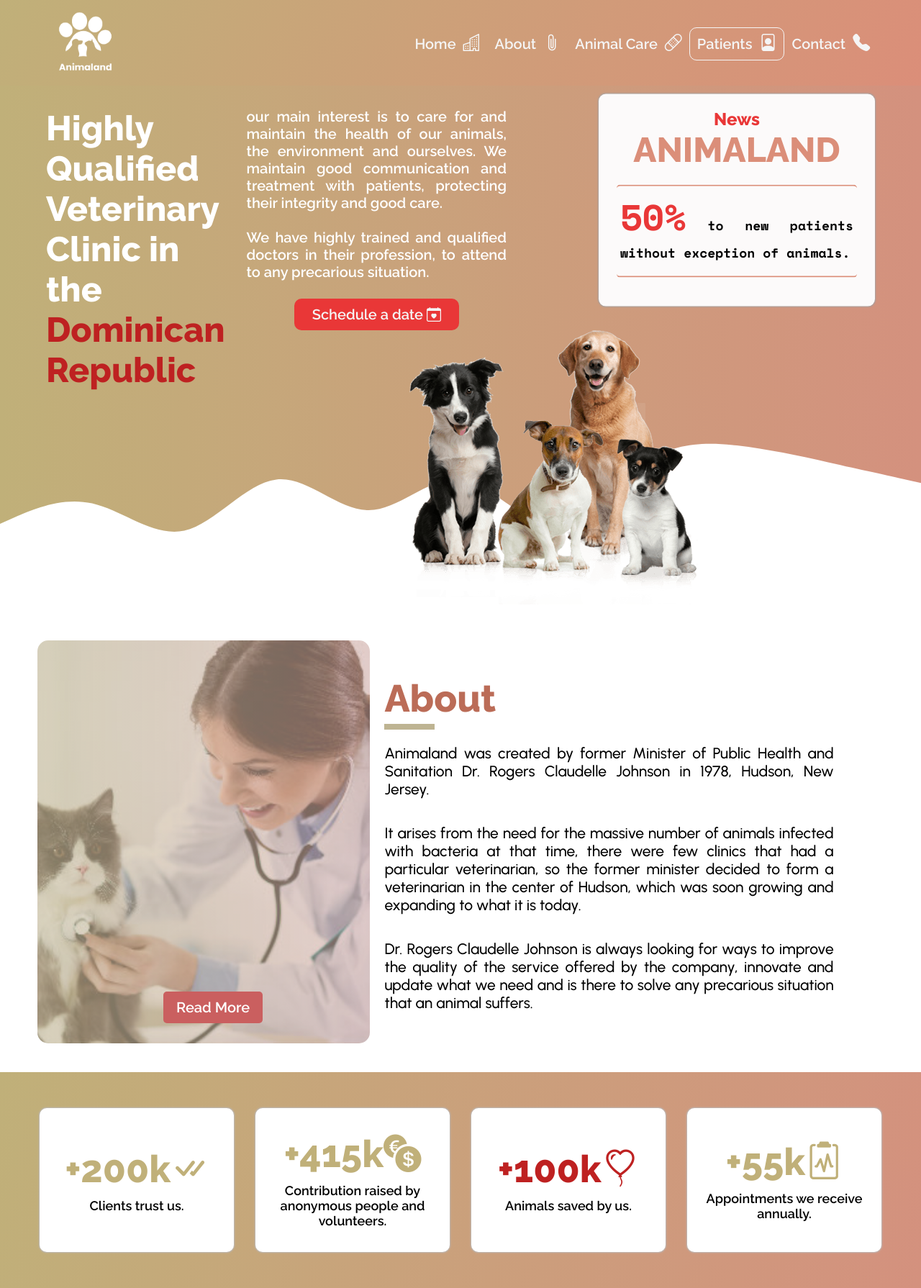
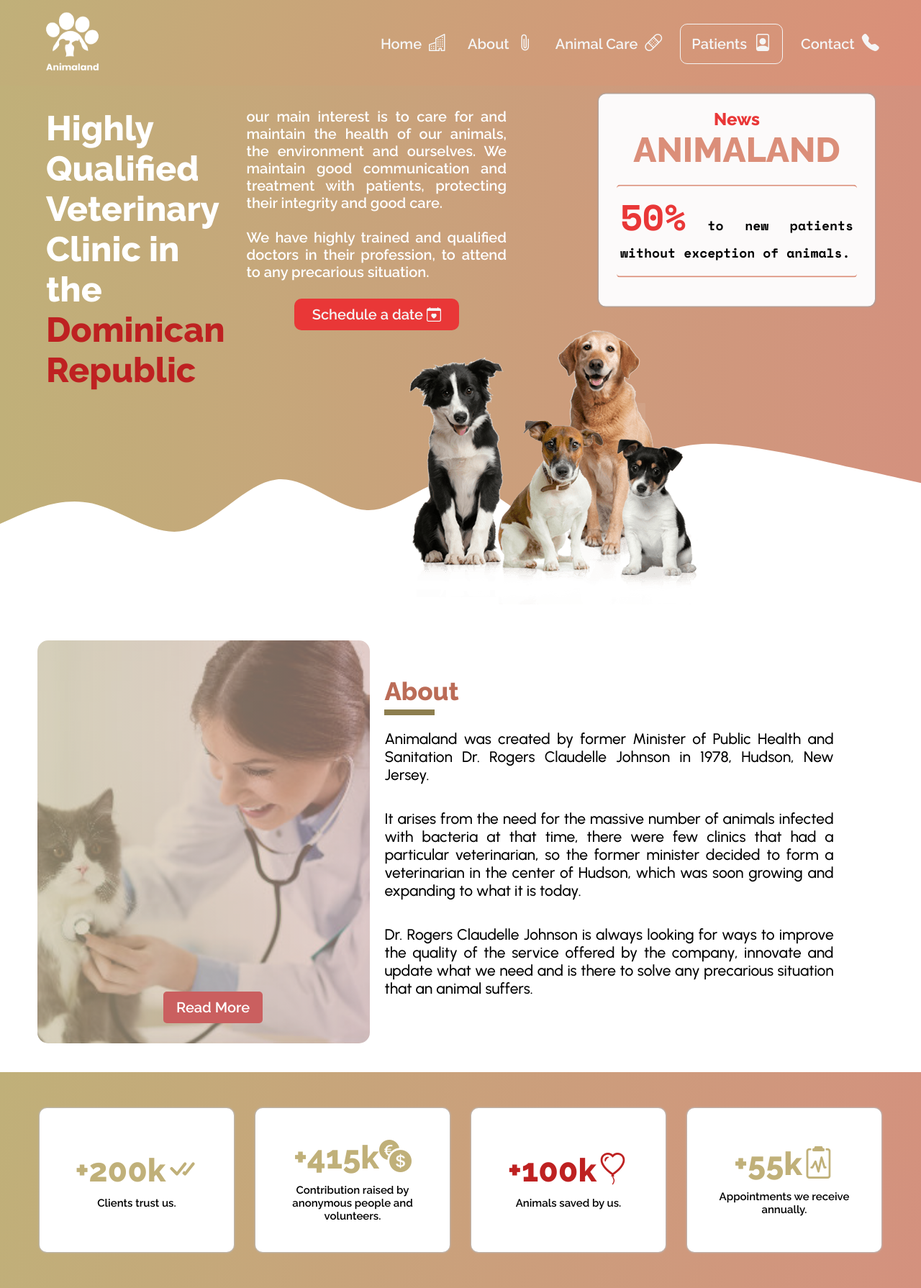
Before and after one commit to Yanugod/animalandClinic, a PHP site: page / in a window 1280 px wide. Shown: the whole page at 72% size. Run offline with PHP 8.4, Linux system fonts and the light colour scheme.

Commit message:
Cambios al header

```diff
--- a/public/Css/main.css
+++ b/public/Css/main.css
@@ -47,7 +47,6 @@
   justify-content: space-between;
   align-items: center;
   list-style: none;
-  transition: 1s all;
 }
 
 .menu-toggle {
@@ -55,13 +54,14 @@
   transform: translateX(0%);
 }
 
-.hero__links li:hover a {
-  padding-bottom: 5px;
+.hero__links li:hover .hero__link {
+  padding-left: 10px;
+  width: 50%;
   border-bottom: 2px solid white;
 }
 
 .hero__links li a {
-  padding: 10px;
+  padding: 15px;
   text-decoration: none;
   color: whitesmoke;
   font-size: 20px;
@@ -77,6 +77,8 @@
   border: 1px solid;
   border-radius: 10px;
   transition: 0.4s ease-in-out;
+  margin-left: 10px;
+  margin-right: 10px;
 }
 
 .hero__link--patients:hover {
@@ -272,7 +274,7 @@
 .hero__about-title {
   font-size: 35px;
   color: #bb6c57;
-  border-bottom: 8px solid #beb492;
+  border-bottom: 8px solid #8d7e4e;
   width: 10%;
   padding-bottom: 5px;
   margin-bottom: 20px;
@@ -330,12 +332,12 @@
 
 .hero__newmess-title {
   text-align: center;
-  font-size: 35px;
+  font-size: 45px;
   color: #c0b079;
 }
 
 .hero__newness-paragraph {
-  font-size: 18px;
+  font-size: 15px;
   margin-top: 10px;
   color: black !important;
 }
@@ -525,14 +527,13 @@
   }
 
   .hero__newmess-title {
-    font-size: 25px;
+    font-size: 50px;
   }
-
-  .hero__newmess-title i {
+  .hero__newmess-title .hero__newmess-title i {
     padding-left: 15px;
   }
 
   .hero__newness-paragraph {
-    font-size: 16px;
+    font-size: 15px;
   }
 }/*# sourceMappingURL=main.css.map */
--- a/public/Css/main.scss
+++ b/public/Css/main.scss
@@ -3,7 +3,8 @@
 @import url('https://fonts.googleapis.com/css2?family=Space+Mono:ital,wght@0,700;1,700&display=swap');
 
 @import url('https://fonts.googleapis.com/css2?family=Poppins&family=Urbanist:wght@500;700&display=swap');
-*{
+
+* {
     margin: 0;
     padding: 0;
     box-sizing: border-box;
@@ -11,19 +12,19 @@
     scroll-behavior: smooth;
 }
 
-::selection{
+::selection {
     background: transparent;
     border: none;
 }
 
-.hero{
+.hero {
     width: 100%;
-    background: url(../img/perros.png) no-repeat bottom 30px left 550px , url(../icon/wave.svg) no-repeat bottom, linear-gradient(90deg, #c0b079 0%, #d4917e 100%);
+    background: url(../img/perros.png) no-repeat bottom 30px left 550px, url(../icon/wave.svg) no-repeat bottom, linear-gradient(90deg, #c0b079 0%, #d4917e 100%);
     min-height: 870px;
     display: flex;
 }
 
-.hero__menu{
+.hero__menu {
     background-image: linear-gradient(120deg, #c0b079 0%, #db8e79 100%);
     display: flex;
     justify-content: space-around;
@@ -31,34 +32,34 @@
     z-index: 999999999;
 }
 
-.hero__logo{
+.hero__logo {
     width: 30%;
 }
 
-.hero__logo .hero__img{
+.hero__logo .hero__img {
     width: 30%;
 }
 
-.hero__links{
+.hero__links {
     display: flex;
     justify-content: space-between;
     align-items: center;
     list-style: none;
-   transition: 1s all;
 }
 
-.menu-toggle{
+.menu-toggle {
     transition: .5s ease-in-out;
     transform: translateX(0%);
 }
 
-.hero__links li:hover a{
-    padding-bottom: 5px;
+.hero__links li:hover .hero__link {
+    padding-left: 10px;
+    width: 50%;
     border-bottom: 2px solid white;
 }
 
-.hero__links li a{
-    padding: 10px;
+.hero__links li a {
+    padding: 15px;
     text-decoration: none;
     color: whitesmoke;
     font-size: 20px;
@@ -71,25 +72,27 @@
 }
 
 
-.hero__link--patients{
+.hero__link--patients {
     border: 1px solid;
     border-radius: 10px;
     transition: .4s ease-in-out;
+    margin-left: 10px;
+    margin-right: 10px;
 }
 
-.hero__link--patients:hover{
+.hero__link--patients:hover {
     border: none;
     background-color: white;
     color: #d4917e;
 }
 
-.hero__menu-icon{
+.hero__menu-icon {
     display: none;
 }
 
 /*=====HEADER PRINCIPAL=====*/
 
-.hero__principal{
+.hero__principal {
     margin: 0 auto;
     margin-bottom: 20px;
     position: relative;
@@ -97,35 +100,35 @@
     width: 50%;
 }
 
-.hero__texts--principal{
+.hero__texts--principal {
     width: 100%;
     display: flex;
     gap: 20px;
 }
 
-.hero__text{
+.hero__text {
     display: flex;
     flex-direction: column;
     gap: 25px;
     align-items: center;
 }
 
-.hero__title--principal{
-    color:white;
+.hero__title--principal {
+    color: white;
     font-size: 3em;
 }
 
-.hero__title--principal span{
+.hero__title--principal span {
     color: #be2121;
 }
 
-.hero__paragraph--principal{
-    color:white;
+.hero__paragraph--principal {
+    color: white;
     font-size: 20px;
     text-align: justify;
 }
 
-.hero__btn--principal{
+.hero__btn--principal {
     width: max-content;
     color: whitesmoke;
     text-decoration: none;
@@ -136,11 +139,11 @@
     transition: .5s all;
 }
 
-.hero__btn--principal:hover{
+.hero__btn--principal:hover {
     background-color: #ca3636;
 }
 
-.hero__container--card{
+.hero__container--card {
     margin: 0 auto;
     margin-bottom: 20px;
     position: relative;
@@ -149,17 +152,17 @@
     animation: movimiento-card 2s alternate-reverse infinite ease-in-out;
 }
 
-@keyframes movimiento-card{
-    0%{
+@keyframes movimiento-card {
+    0% {
         transform: translateY(-10px);
     }
 
-    100%{
+    100% {
         transform: translateY(20px);
     }
 }
 
-.hero__card{
+.hero__card {
     background-color: #fcfafa;
     box-shadow: 0 0 2px 1px rgba(165, 162, 162, 0.993);
     border-radius: 10px;
@@ -167,21 +170,22 @@
     flex-direction: column;
 }
 
-.hero__title--card{
-    color: #e93737;;
+.hero__title--card {
+    color: #e93737;
+    ;
     text-align: center;
     padding-top: 10px;
-    padding-bottom:6px;
+    padding-bottom: 6px;
     font-size: 1.7m;
 }
 
-.hero__title--card span{
+.hero__title--card span {
     color: #db8e79;
     font-size: 2em;
     text-transform: uppercase;
 }
 
-.hero__paragraph--card{
+.hero__paragraph--card {
     color: black;
     font-size: 18px;
     font-family: 'Space Mono', sans-serif;
@@ -196,20 +200,21 @@
     position: relative;
 }
 
-.hero__paragraph--card span{
+.hero__paragraph--card span {
     font-size: 50px;
-    color: #e93737;;
+    color: #e93737;
+    ;
     font-family: 'Space Mono', sans-serif;
 }
 
-.hero__img--header{
+.hero__img--header {
     display: flex;
     justify-content: center;
     width: 90%;
     margin: 0 auto;
 }
 
-.hero__img--principal{
+.hero__img--principal {
     width: 50%;
     margin: 0 auto;
     display: none;
@@ -217,7 +222,7 @@
 
 /*=====SECCION ABOUT=====*/
 
-.hero__about{
+.hero__about {
     width: 95%;
     min-height: 600px;
     margin: 0 auto;
@@ -228,21 +233,22 @@
     gap: 20px;
 }
 
-.hero__about-dr{
+.hero__about-dr {
     display: none;
 }
 
-.hero__about-img{
+.hero__about-img {
     width: 40%;
     background: linear-gradient(90deg, #c0af7986 0%, #d4917e6b 100%), url(../img/doctor.jpg) no-repeat;
     background-size: cover;
     background-position: center;
     border-radius: 15px;
     opacity: .8;
-    position: relative;;
+    position: relative;
+    ;
 }
 
-.hero__about-img a{
+.hero__about-img a {
     padding: 10px 18px;
     font-size: 20px;
     color: white;
@@ -254,45 +260,45 @@
     left: 175px;
 }
 
-.hero__about-texts{
+.hero__about-texts {
     width: 60%;
     position: relative;
     top: 50px;
 }
 
-.hero__about-title{
+.hero__about-title {
     font-size: 35px;
     color: #bb6c57;
-    border-bottom: 8px solid #beb492;
+    border-bottom: 8px solid #8d7e4e;
     width: 10%;
     padding-bottom: 5px;
     margin-bottom: 20px;
 }
 
-.hero__about-paragraph{
+.hero__about-paragraph {
     width: 90%;
     font-size: 21px;
     font-family: 'Poppins', sans-serif;
     text-align: justify;
 }
 
-.hero__about-paragraph p{
+.hero__about-paragraph p {
     margin-bottom: 5px;
     font-family: 'Urbanist', sans-serif;
     font-weight: 500;
 }
 
-.hero__newness{
+.hero__newness {
     background: linear-gradient(100deg, #c0b079 0%, #d4917e 100%);
     min-height: 300px;
     width: 100%;
     display: flex;
     justify-content: center;
     align-items: center;
-    gap:30px;
+    gap: 30px;
 }
 
-.hero__newness-cards{
+.hero__newness-cards {
     box-shadow: 0 0 2px 1px rgba(187, 184, 184, 0.993);
     background-color: white;
     border-radius: 10px;
@@ -305,27 +311,27 @@
     padding: .1px;
 }
 
-.newness-cards--red{
+.newness-cards--red {
     animation: mov-newness-card 2s alternate ease infinite;
 }
 
-.newness-cards--red .hero__newmess-title{
+.newness-cards--red .hero__newmess-title {
     color: #be2121;
 }
 
-.hero__newness-cards .newness-card{
+.hero__newness-cards .newness-card {
     text-align: center;
     width: 90%;
 }
 
-.hero__newmess-title{
+.hero__newmess-title {
     text-align: center;
-    font-size: 35px;
+    font-size: 45px;
     color: #c0b079;
 }
 
-.hero__newness-paragraph{
-    font-size: 18px;
+.hero__newness-paragraph {
+    font-size: 15px;
     margin-top: 10px;
     color: black !important;
 }
@@ -334,9 +340,9 @@
 
 /*=====MOBILE=====*/
 
-@media screen and (max-width: 425px){
+@media screen and (max-width: 425px) {
 
-    .hero__menu{
+    .hero__menu {
         background-image: linear-gradient(120deg, #c0b079 0%, #db8e79 100%);
         display: flex;
         justify-content: space-around;
@@ -344,16 +350,16 @@
         z-index: 999999999;
     }
 
-    .hero__logo{
+    .hero__logo {
         padding: 10px;
         width: 70%;
     }
 
-    .hero__logo .hero__img{
+    .hero__logo .hero__img {
         width: 38%;
     }
 
-    .hero__links{
+    .hero__links {
         display: flex;
         flex-direction: column;
         align-content: center;
@@ -368,36 +374,36 @@
         z-index: 99999;
     }
 
-    .menu-toggle{
+    .menu-toggle {
         transition: .5s ease;
         transform: translateX(0%);
     }
 
-    .hero__links li{
+    .hero__links li {
         height: 200px;
         position: relative;
         top: 25px;
     }
 
-    .hero__links li a{
+    .hero__links li a {
         padding: 10px;
         text-decoration: none;
         color: whitesmoke;
         font-size: 20px;
     }
 
-    .hero__link--patients{
+    .hero__link--patients {
         border: 1px solid;
         border-radius: 10px;
     }
 
-    .hero__link--patients:hover{
+    .hero__link--patients:hover {
         border: none;
         background-color: white;
         color: #d4917e;
     }
 
-    .hero__menu-icon{
+    .hero__menu-icon {
         background: transparent;
         color: white;
         font-size: 30px;
@@ -409,67 +415,68 @@
 
     }
 
-    .hero__menu-icon i{
+    .hero__menu-icon i {
         cursor: pointer;
     }
 
     /*INICIO CONTENIDO*/
 
-    .hero{
+    .hero {
         flex-direction: column;
         min-height: 1000px;
     }
-    .hero__principal{
+
+    .hero__principal {
         order: 1;
         width: 90%;
         top: 125px;
     }
 
-    .hero__texts--principal{
+    .hero__texts--principal {
         flex-direction: column;
         width: 100%;
     }
 
-    .hero__title--principal{
+    .hero__title--principal {
         font-size: 30px;
         text-align: center;
         margin-top: 10px;
     }
 
-    .hero__title--principal span{
+    .hero__title--principal span {
         color: #be2121;
         font-size: 30px;
     }
 
-    .hero__paragraph--principal{
+    .hero__paragraph--principal {
         font-size: 17px;
         gap: -40px;
     }
 
-    .hero__btn--principal{
+    .hero__btn--principal {
         font-size: 18px;
         padding: 10px 15px;
         margin-bottom: 15px;
     }
 
     /*CARD NEWS*/
-    .hero__container--card{
+    .hero__container--card {
         width: 90%;
         top: 140px;
         padding: .1px;
     }
 
-    .hero__paragraph--card{
+    .hero__paragraph--card {
         font-size: 15px;
     }
 
-    .hero__img--principal{
+    .hero__img--principal {
         display: inline-block;
     }
 
     /*=====CARD NEWS HEADER=====*/
 
-    .hero__about{
+    .hero__about {
         width: 100%;
         display: flex;
         flex-flow: column;
@@ -477,35 +484,35 @@
         top: 0px;
     }
 
-    .hero__about-img{
+    .hero__about-img {
         width: 100%;
         height: 200px;
 
     }
 
-    .hero__about--img{
+    .hero__about--img {
         width: 50%;
         visibility: hidden;
     }
 
-    .hero__about-img a{
+    .hero__about-img a {
         font-size: 13px;
         bottom: 5%;
         left: 125px;
     }
 
-    .hero__about-texts{
+    .hero__about-texts {
         width: 100%;
         top: 3px;
     }
 
-    .hero__about-title{
+    .hero__about-title {
         font-size: 28px;
         width: 15%;
         border-bottom: 6px solid #c0b079;
     }
 
-    .hero__about-paragraph{
+    .hero__about-paragraph {
         width: 98%;
         font-size: 19px;
     }
@@ -513,25 +520,25 @@
 
     /*=====CARD NEWNESS=====*/
 
-    .hero__newness{
+    .hero__newness {
         display: flex;
         flex-flow: column wrap;
     }
 
-    .hero__newness-cards{
+    .hero__newness-cards {
         margin-top: 15px;
         margin-bottom: 15px;
     }
 
-    .hero__newmess-title{
-        font-size: 25px;
+    .hero__newmess-title {
+        font-size:50px;
+
+        .hero__newmess-title i {
+            padding-left: 15px;
+        }
     }
 
-    .hero__newmess-title i{
-        padding-left: 15px;
-    }
-
-    .hero__newness-paragraph{
-        font-size: 16px;
+    .hero__newness-paragraph {
+        font-size: 15px;
     }
 }
--- a/public/header.php
+++ b/public/header.php
@@ -5,11 +5,11 @@
             </div>
 
             <ul class="hero__links">
-                <li><a href="#home">Home<i class="bi bi-building"></i></a></li>
-                <li><a href="#about">About<i class="bi bi-paperclip"></i></a></li>
-                <li><a href="#">Animal Care<i class="bi bi-bandaid"></i></a></li>
+                <li><a href="#home" class="hero__link">Home<i class="bi bi-building"></i></a></li>
+                <li><a href="#about" class="hero__link">About<i class="bi bi-paperclip"></i></a></li>
+                <li><a href="#" class="hero__link">Animal Care<i class="bi bi-bandaid"></i></a></li>
                 <li><a href="../layout/paciente.html" class="hero__link--patients">Patients<i class="bi bi-file-person"></i></a></li>
-                <li><a href="#">Contact<i class="bi bi-telephone-fill"></i></a></li>
+                <li><a href="#" class="hero__link">Contact<i class="bi bi-telephone-fill"></i></a></li>
             </ul>
 
             <div class="hero__menu-icon">
--- a/public/index.php
+++ b/public/index.php
@@ -15,7 +15,7 @@
 
 <body>
 
-    <?php include('header.php');?>
+    <?php include('header.php'); ?>
 
     <section id="about" class="hero__about">
         <div class="hero__about-img">
@@ -23,9 +23,7 @@
             <a href="#nada">Read More</a>
         </div>
         <div class="hero__about-texts">
-            <div class="hero__about-title">
-                <h2>About</h2>
-            </div>
+                <h2 class="hero__about-title">About</h2>
             <div class="hero__about-paragraph">
                 <p>Animaland was created by former Minister of Public Health and Sanitation Dr. Rogers Claudelle Johnson
                     in 1978, Hudson, New Jersey.</p>
@@ -44,42 +42,26 @@
     <section class="hero__newness">
         <div class="hero__newness-cards">
             <div class="newness-card">
-                <div class="hero__newmess-title">
-                    <h2>+200k<i class="bi bi-check-all"></i></h2>
-                </div>
-                <div class="hero__newness-paragraph">
-                    <p>Clients trust us.</p>
-                </div>
+                <h2 class="hero__newmess-title">+200k<i class="bi bi-check-all"></i></h2>
+                <p class="hero__newness-paragraph">Clients trust us.</p>
             </div>
         </div>
         <div class="hero__newness-cards">
             <div class="newness-card">
-                <div class="hero__newmess-title">
-                    <h2>+415k<i class="bi bi-currency-exchange"></i></h2>
-                </div>
-                <div class="hero__newness-paragraph">
-                    <p>Contribution raised by anonymous people and volunteers.</p>
-                </div>
+                <h2 class="hero__newmess-title">+415k<i class="bi bi-currency-exchange"></i></h2>
+                <p class="hero__newness-paragraph">Contribution raised by anonymous people and volunteers.</p>
             </div>
         </div>
         <div class="hero__newness-cards newness-cards--red">
             <div class="newness-card">
-                <div class="hero__newmess-title">
-                    <h2>+100k<i class="bi bi-balloon-heart"></i></h2>
-                </div>
-                <div class="hero__newness-paragraph">
-                    <p>Animals saved by us.</p>
-                </div>
+                <h2 class="hero__newmess-title">+100k<i class="bi bi-balloon-heart"></i></h2>
+                <p class="hero__newness-paragraph">Animals saved by us.</p>
             </div>
         </div>
         <div class="hero__newness-cards">
             <div class="newness-card">
-                <div class="hero__newmess-title">
-                    <h2>+55k<i class="bi bi-clipboard2-pulse"></i></h2>
-                </div>
-                <div class="hero__newness-paragraph">
-                    <p>Appointments we receive annually.</p>
-                </div>
+                <h2 class="hero__newmess-title">+55k<i class="bi bi-clipboard2-pulse"></i></h2>
+                <p class="hero__newness-paragraph">Appointments we receive annually.</p>
             </div>
         </div>
     </section>
```
Also changed, not shown: 1 other file. Lines whose indentation alone changed are shown as unchanged.
